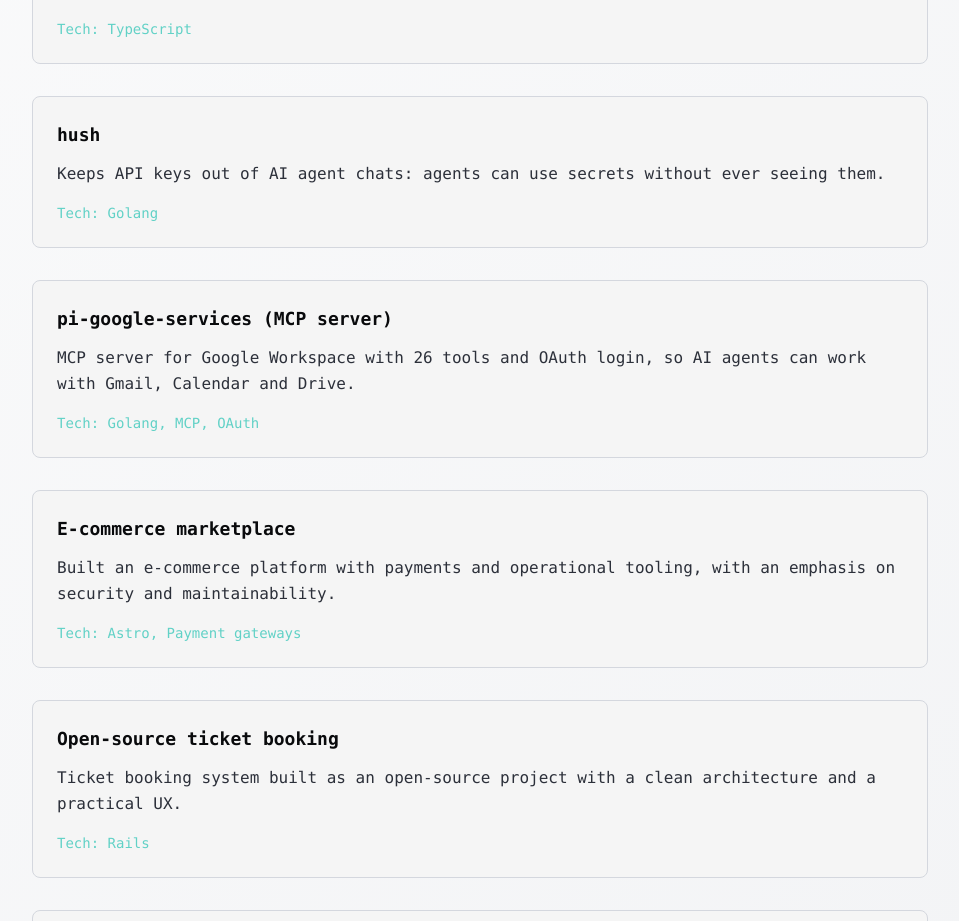
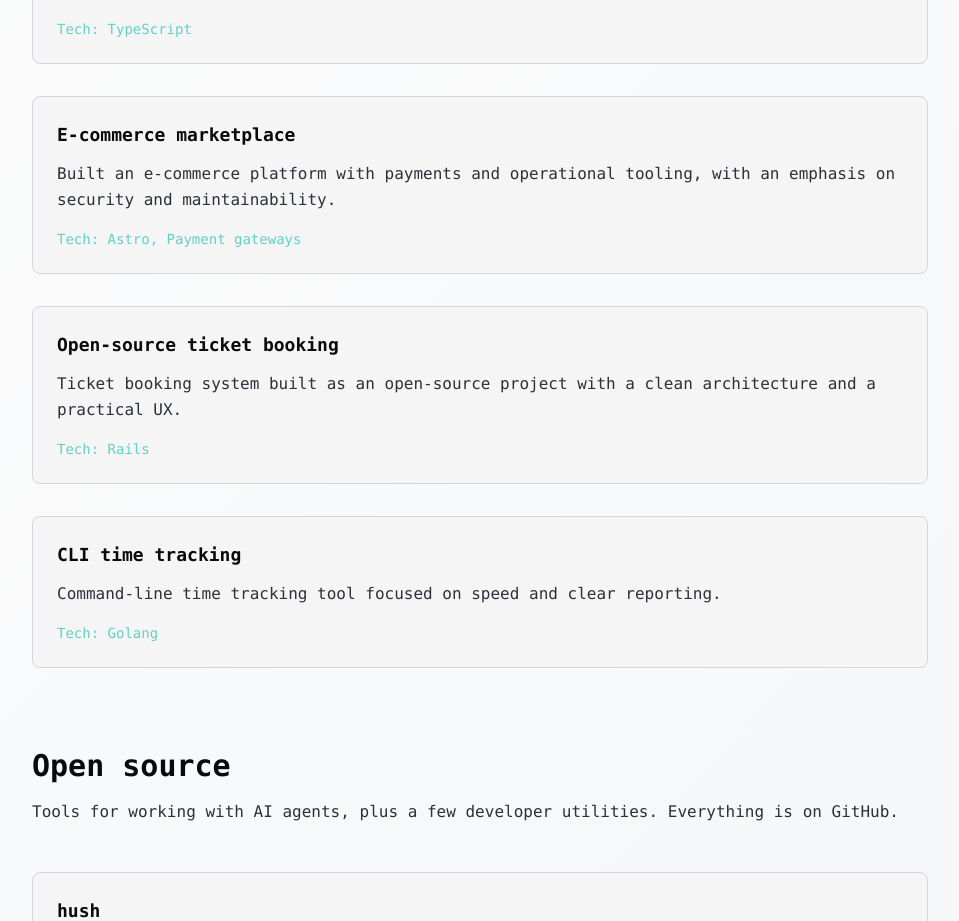
Before and after one commit to lucasvidela94/kaizen, a React (Vite) app: page / in a window 1280 px wide. Shown: the part 2060-2981 px from the top of the page, without its empty margins (160-1119 px from the left). Built offline with nearby package versions, Linux system fonts and the light colour scheme.

Commit message:
feat: add open source section with linked projects

```diff
--- a/src/components/project-card.tsx
+++ b/src/components/project-card.tsx
@@ -3,9 +3,10 @@
   description: string;
   tech: string;
   highlight?: boolean;
+  href?: string;
 }
 
-const ProjectCard = ({ title, description, tech, highlight = false }: ProjectCardProps) => {
+const ProjectCard = ({ title, description, tech, highlight = false, href }: ProjectCardProps) => {
   return (
     <div className={`
       bg-portfolio-card border border-portfolio-border rounded-lg p-6
@@ -13,7 +14,18 @@
       ${highlight ? 'shadow-glow' : 'hover:shadow-card'}
     `}>
       <h3 className="text-lg font-semibold text-portfolio-primary mb-3">
-        {title}
+        {href ? (
+          <a
+            href={href}
+            target="_blank"
+            rel="noopener noreferrer"
+            className="hover:text-portfolio-accent transition-colors"
+          >
+            {title}
+          </a>
+        ) : (
+          title
+        )}
       </h3>
       <p className="text-portfolio-secondary mb-4 leading-relaxed">
         {description}
--- a/src/pages/index.tsx
+++ b/src/pages/index.tsx
@@ -45,16 +45,6 @@
       tech: "Tech: TypeScript"
     },
     {
-      title: "hush",
-      description: "Keeps API keys out of AI agent chats: agents can use secrets without ever seeing them.",
-      tech: "Tech: Golang"
-    },
-    {
-      title: "pi-google-services (MCP server)",
-      description: "MCP server for Google Workspace with 26 tools and OAuth login, so AI agents can work with Gmail, Calendar and Drive.",
-      tech: "Tech: Golang, MCP, OAuth"
-    },
-    {
       title: "E-commerce marketplace",
       description: "Built an e-commerce platform with payments and operational tooling, with an emphasis on security and maintainability.",
       tech: "Tech: Astro, Payment gateways"
@@ -68,6 +58,69 @@
       title: "CLI time tracking",
       description: "Command-line time tracking tool focused on speed and clear reporting.",
       tech: "Tech: Golang"
+    }
+  ];
+
+  const openSource = [
+    {
+      title: "hush",
+      description: "Keeps API keys out of AI agent chats: vault, redacting runner and MCP server, so agents can use secrets without ever seeing them.",
+      tech: "Tech: Golang, MCP",
+      href: "https://github.com/lucasvidela94/hush"
+    },
+    {
+      title: "pi-google-services",
+      description: "Google Calendar, Gmail, Tasks, Drive and Contacts MCP server. 26 tools, single binary, OAuth login.",
+      tech: "Tech: Golang, MCP, OAuth",
+      href: "https://github.com/lucasvidela94/pi-google-services"
+    },
+    {
+      title: "jira-mcp",
+      description: "MCP server for Jira Cloud: search, create, update, transition and comment on issues from any MCP-compatible AI client. OAuth 2.0, Docker image, HTTP/SSE transport.",
+      tech: "Tech: Golang, MCP",
+      href: "https://github.com/lucasvidela94/jira-mcp"
+    },
+    {
+      title: "gmaps-mcp",
+      description: "Read-only MCP server for the Google Places API: search businesses by text or location and get phone, website and opening hours.",
+      tech: "Tech: Golang, MCP",
+      href: "https://github.com/lucasvidela94/gmaps-mcp"
+    },
+    {
+      title: "gecko",
+      description: "Deletion as an output: a portable agent skill and zero-dependency CLI that makes removing orphaned code a required step of every change.",
+      tech: "Tech: Shell, agent skills",
+      href: "https://github.com/lucasvidela94/gecko"
+    },
+    {
+      title: "explainer",
+      description: "Agent skill that explains any PR, change or concept at the right level: controlled text, a diagram or interactive HTML.",
+      tech: "Tech: Agent skills",
+      href: "https://github.com/lucasvidela94/explainer"
+    },
+    {
+      title: "opencode-pstack",
+      description: "Portable port of 45 rigorous engineering skills for OpenCode, Claude Code and Codex, built around verifiable agent workflows.",
+      tech: "Tech: Agent skills, Python",
+      href: "https://github.com/lucasvidela94/opencode-pstack"
+    },
+    {
+      title: "TinyShell",
+      description: "Terminal agent for old, low-resource PCs: a single small 32-bit binary in C where you approve every command. Prototype.",
+      tech: "Tech: C, Windows 7+, Linux",
+      href: "https://github.com/lucasvidela94/tinyagent"
+    },
+    {
+      title: "mdev-helper",
+      description: "CLI that diagnoses, cleans and repairs React Native, Flutter and Ionic development environments with a single command.",
+      tech: "Tech: Golang",
+      href: "https://github.com/lucasvidela94/mdev-helper"
+    },
+    {
+      title: "github-notifier",
+      description: "System tray app that delivers desktop notifications for GitHub pull request comments and review requests.",
+      tech: "Tech: Golang, SQLite",
+      href: "https://github.com/lucasvidela94/github-notifier"
     }
   ];
 
@@ -131,6 +184,29 @@
         </div>
       </section>
 
+      <section className="pb-20 px-6">
+        <div className="max-w-4xl mx-auto">
+          <h2 className="text-3xl font-bold text-portfolio-primary mb-4">
+            Open source
+          </h2>
+          <p className="text-portfolio-secondary mb-12">
+            Tools for working with AI agents, plus a few developer utilities. Everything is on GitHub.
+          </p>
+
+          <div className="grid gap-8">
+            {openSource.map((project) => (
+              <ProjectCard
+                key={project.title}
+                title={project.title}
+                description={project.description}
+                tech={project.tech}
+                href={project.href}
+              />
+            ))}
+          </div>
+        </div>
+      </section>
+
       {/* Skills Section */}
       <SkillsSection />
 
```
